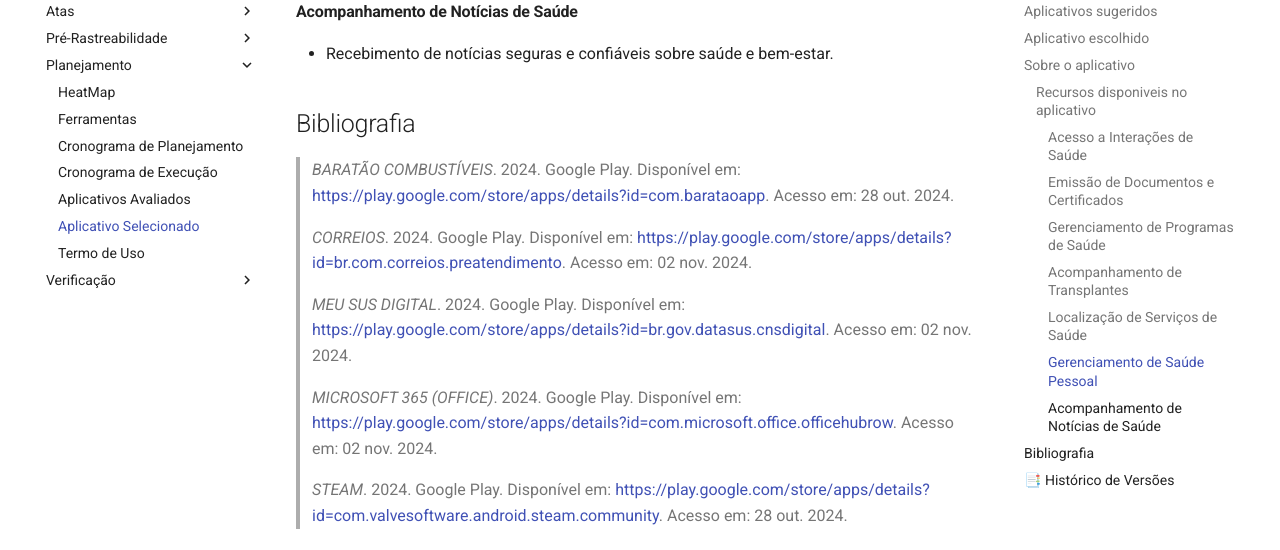
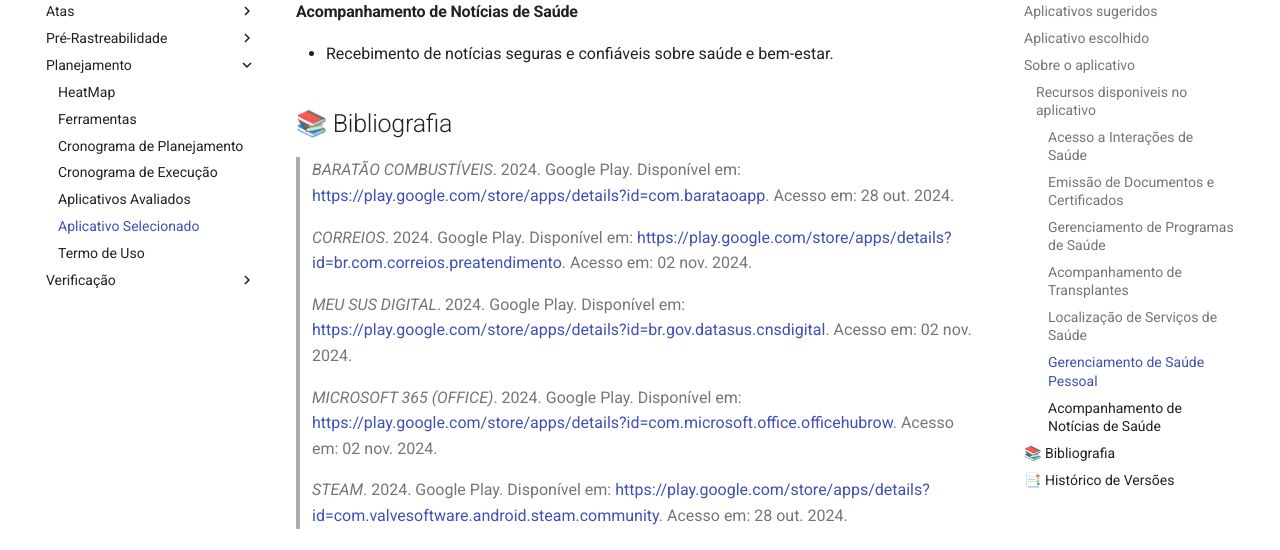
Before and after one commit to Requisitos-de-Software/2024.2-MeuSUSDigital, an MkDocs documentation site: the page built from docs/planejamento/app-selecionado.md, in a window 1280 px wide and 900 px high, scrolled down 2402 px. Shown: the part 151-701 px from the top of the window. Built offline with MkDocs 1.6.1 and Material for MkDocs 9.7.7, drawn with Linux system fonts in a browser that asks for light colours.

```diff
--- a/docs/planejamento/app-selecionado.md
+++ b/docs/planejamento/app-selecionado.md
@@ -76,7 +76,7 @@ O programa disponibiliza ao usuário a facilidade de monitorar seu histórico de
 
 
 
-## Bibliografia
+## 📚 Bibliografia
 
 > _BARATÃO COMBUSTÍVEIS_. 2024. Google Play. Disponível em: <https://play.google.com/store/apps/details?id=com.barataoapp>. Acesso em: 28 out. 2024.
 >
```
